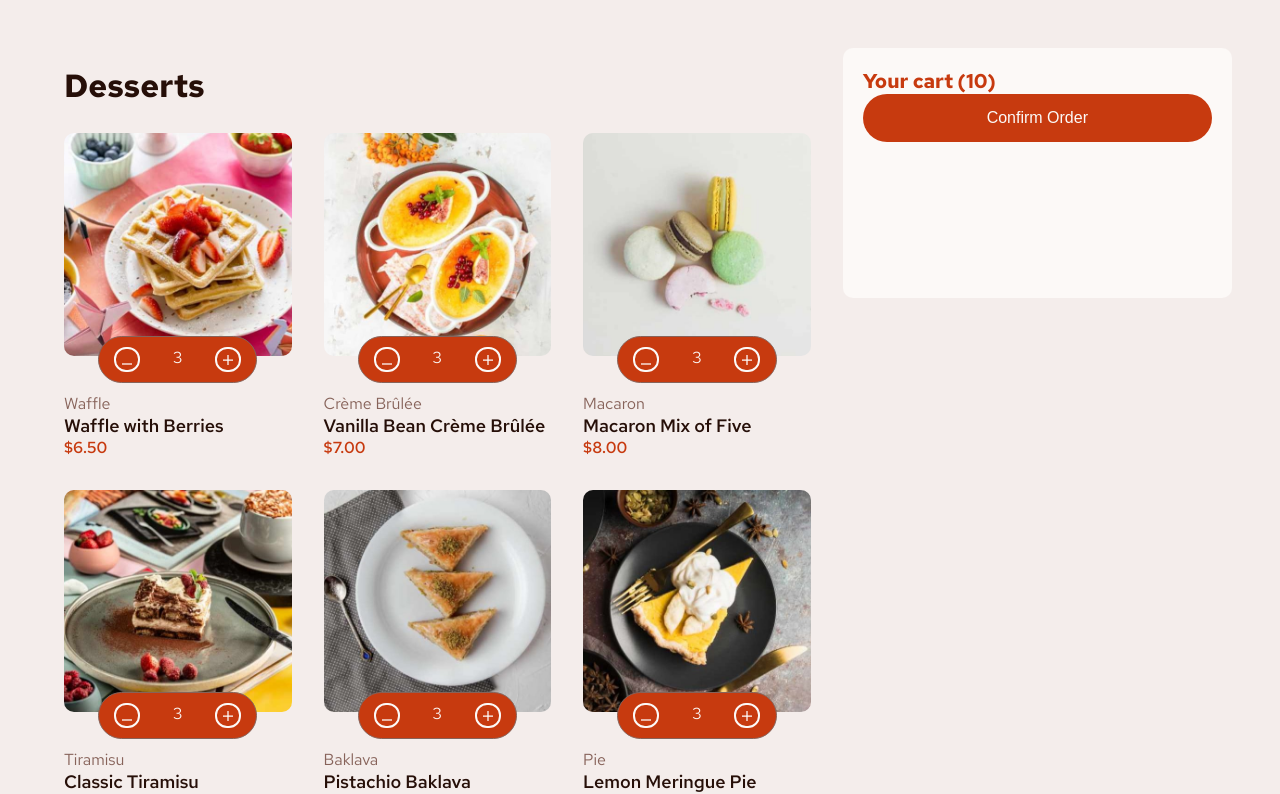
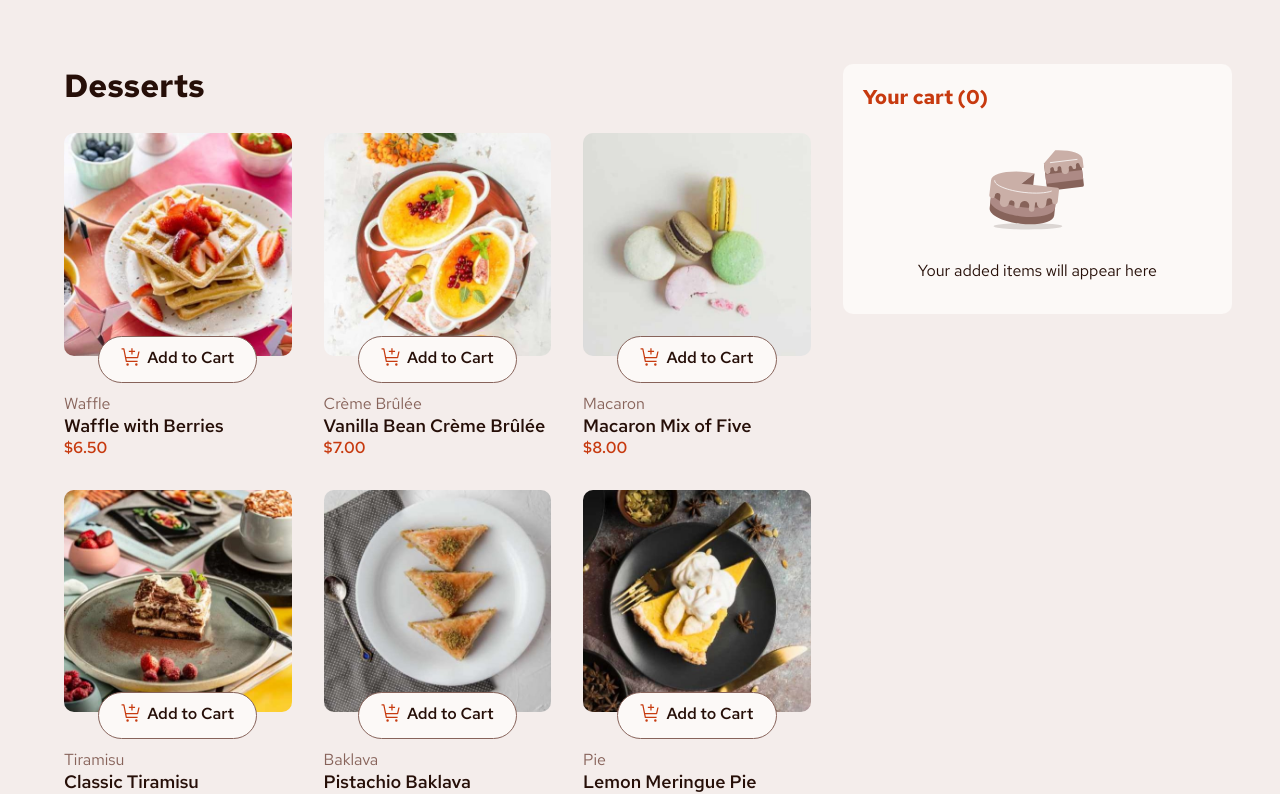
Before and after one commit to beckycode/product-list-with-card, a Vue app: page / in a window 1280 px wide. Shown: the top 794 px of the page. Built offline with nearby package versions, Linux system fonts and the light colour scheme.

Commit message:
feat: add pinia and style cards and shopping cart

```diff
--- a/src/assets/main.css
+++ b/src/assets/main.css
@@ -6,3 +6,7 @@
   padding: 2rem;
   font-weight: normal;
 }
+
+.accent {
+  font-weight: bold;
+}
--- a/src/components/ButtonActions.vue
+++ b/src/components/ButtonActions.vue
@@ -1,16 +1,16 @@
 <template>
-  <div v-if="!isInCart" class="button">
+  <div v-if="!isInCart" class="button" @click="$emit('addToCart')">
     <div class="icon-cart">
       <CartIcon />
     </div>
     <p class="button-label">Add to Cart</p>
   </div>
   <div v-else class="button button-selected">
-    <div class="action">
+    <div class="action" @click="$emit('decrement')">
       <DecrementIcon />
     </div>
     {{ totalItemCart }}
-    <div class="action">
+    <div class="action" @click="$emit('increment')">
       <IncrementIcon />
     </div>
   </div>
@@ -20,6 +20,8 @@
 import CartIcon from '@/assets/images/icon-add-to-cart.svg?component'
 import IncrementIcon from '@/assets/images/icon-increment-quantity.svg?component'
 import DecrementIcon from '@/assets/images/icon-decrement-quantity.svg?component'
+import { useCart } from '@/stores/cart'
+import { mapState } from 'pinia'
 
 export default {
   name: 'ButtonActions',
@@ -28,13 +30,20 @@ export default {
     IncrementIcon,
     DecrementIcon,
   },
+  props: {
+    dessert: {
+      type: Object,
+      required: true,
+    },
+    isInCart: {
+      type: Boolean,
+      default: false,
+    },
+  },
   computed: {
-    isInCart() {
-      return true
-      // return this.cart.some((item) => item.id === this.dessert.id)
-    },
+    ...mapState(useCart, ['cart']),
     totalItemCart() {
-      return 3
+      return this.cart.find((item) => item.id === this.dessert.id).quantity
     },
   },
 }
@@ -75,6 +84,7 @@ export default {
     align-items: flex-start;
     padding: 10px 15px;
     color: var(--color-text-light);
+    border: 1px solid var(--primary-red);
 
     &:hover {
       color: var(--color-text-light);
@@ -83,11 +93,11 @@ export default {
     .action {
       border: 2px solid var(--rose-50);
       border-radius: 12px;
-      padding: 0 6px;
-
-      // &:first-child {
-      //   padding: 7px 3px;
-      // }
+      padding: 4px;
+      display: flex;
+      justify-content: center;
+      align-items: center;
+      transition: all 0.2s ease;
 
       &:hover {
         background-color: var(--color-background);
@@ -95,19 +105,11 @@ export default {
           fill: var(--primary-red);
         }
       }
+
+      &:first-child {
+        padding: 8px 5px;
+      }
     }
   }
 }
-
-// .action {
-//   svg {
-//     fill: var(--primary-red);
-//     transition: fill 0.2s ease;
-
-//     &:hover {
-//       fill: var(--primary-red-dark);
-//       cursor: pointer;
-//     }
-//   }
-// }
 </style>
--- a/src/components/DessertCard.vue
+++ b/src/components/DessertCard.vue
@@ -1,10 +1,17 @@
 <template>
   <article class="card">
     <div class="card-header">
-      <div class="card-image">
+      <div class="card-image" :class="{ selected: isInCart }">
         <img :src="getImageURL" :alt="dessert.name" />
       </div>
-      <ButtonActions class="button-add" />
+      <ButtonActions
+        class="button-add"
+        :dessert="dessert"
+        :isInCart="isInCart"
+        @addToCart="addToCart"
+        @increment="increment"
+        @decrement="decrement"
+      />
     </div>
 
     <div class="card-content">
@@ -18,6 +25,8 @@
 <script>
 import { formatCurrency } from '@/utils/formatters'
 import ButtonActions from './ButtonActions.vue'
+import { useCart } from '@/stores/cart'
+import { mapActions, mapState } from 'pinia'
 
 export default {
   name: 'DessertCard',
@@ -31,11 +40,29 @@ export default {
     },
   },
   computed: {
+    ...mapState(useCart, ['cart']),
     getImageURL() {
       return this.dessert.image.desktop
     },
     price() {
       return formatCurrency(this.dessert.price)
+    },
+    isInCart() {
+      return this.cart.some((item) => item.id === this.dessert.id)
+    },
+  },
+  methods: {
+    ...mapActions(useCart, ['addItem', 'incrementItem', 'decrementItem']),
+    addToCart() {
+      this.addItem(this.dessert)
+    },
+    increment() {
+      console.log('increment')
+
+      this.incrementItem(this.dessert)
+    },
+    decrement() {
+      this.decrementItem(this.dessert)
     },
   },
 }
@@ -61,6 +88,7 @@ export default {
     height: 100%;
     overflow: hidden;
     border-radius: 10px;
+
     img {
       width: 100%;
       height: 100%;
@@ -83,5 +111,9 @@ export default {
   .button-add {
     margin-top: -20px;
   }
+
+  .selected {
+    border: 3px solid var(--primary-red);
+  }
 }
 </style>
--- a/src/components/ShoppingCart.vue
+++ b/src/components/ShoppingCart.vue
@@ -6,6 +6,13 @@
       <p>Your added items will appear here</p>
     </article>
     <article v-else class="products">
+      <p class="order-total">
+        Order Total <span class="price accent">{{ price }}</span>
+      </p>
+      <div class="disclaimer">
+        <CarbonNeutralIcon />
+        <p>This is a <span class="accent">carbon-neutral</span> dellivery</p>
+      </div>
       <BaseButton label="Confirm Order" />
     </article>
   </section>
@@ -13,17 +20,27 @@
 
 <script>
 import BaseButton from './BaseButton.vue'
+import { useCart } from '@/stores/cart'
+import { mapState } from 'pinia'
+import { formatCurrency } from '@/utils/formatters'
+import CarbonNeutralIcon from '@/assets/images/icon-carbon-neutral.svg?component'
 
 export default {
   name: 'ShoppingCart',
   components: {
     BaseButton,
+    CarbonNeutralIcon,
   },
   data() {
-    return {
-      totalItems: 10,
-      cart: [],
-    }
+    return {}
+  },
+
+  computed: {
+    // Use mapState for both state and getters
+    ...mapState(useCart, ['cart', 'totalItems', 'orderTotal']),
+    price() {
+      return formatCurrency(this.orderTotal)
+    },
   },
 }
 </script>
@@ -36,6 +53,7 @@ export default {
   height: max-content;
   border-radius: 10px;
   padding: 20px;
+  margin-top: 16px;
 
   .title {
     color: var(--primary-red);
@@ -54,5 +72,25 @@ export default {
       margin-top: 20px;
     }
   }
+
+  .disclaimer {
+    display: flex;
+    justify-content: center;
+    padding: 15px;
+    margin: 20px 0;
+    width: 100%;
+    background-color: var(--color-background);
+  }
+
+  .order-total {
+    display: flex;
+    justify-content: space-between;
+    align-items: center;
+    margin: 10px 0;
+
+    .price {
+      font-size: 20px;
+    }
+  }
 }
 </style>
--- a/src/stores/cart.js
+++ b/src/stores/cart.js
@@ -0,0 +1,41 @@
+import { defineStore } from 'pinia'
+
+export const useCart = defineStore('cart', {
+  state: () => {
+    return {
+      cart: [],
+    }
+  },
+  actions: {
+    addItem(item) {
+      item = { ...item, quantity: 1 }
+      this.cart.push(item)
+    },
+    incrementItem(item) {
+      const cartItem = this.cart.find((cartItem) => cartItem.id === item.id)
+      if (cartItem) {
+        cartItem.quantity++
+      }
+    },
+    decrementItem(item) {
+      const cartItem = this.cart.find((cartItem) => cartItem.id === item.id)
+      if (cartItem && cartItem.quantity > 1) {
+        cartItem.quantity--
+      } else {
+        // Remove item if quantity would become 0
+        this.cart = this.cart.filter((cartItem) => cartItem.id !== item.id)
+      }
+    },
+    removeItem(item) {
+      this.cart.filter((cartItem) => cartItem.id !== item.id)
+    },
+  },
+  getters: {
+    totalItems: (state) => {
+      return state.cart.reduce((total, item) => total + item.quantity, 0)
+    },
+    orderTotal: (state) => {
+      return state.cart.reduce((total, item) => total + item.price * item.quantity, 0)
+    },
+  },
+})
--- a/src/utils/data.json
+++ b/src/utils/data.json
@@ -8,7 +8,9 @@
     },
     "name": "Waffle with Berries",
     "category": "Waffle",
-    "price": 6.5
+    "price": 6.5,
+    "id": "1",
+    "quantity": 0
   },
   {
     "image": {
@@ -19,7 +21,9 @@
     },
     "name": "Vanilla Bean Crème Brûlée",
     "category": "Crème Brûlée",
-    "price": 7.0
+    "price": 7.0,
+    "id": "2",
+    "quantity": 0
   },
   {
     "image": {
@@ -30,7 +34,9 @@
     },
     "name": "Macaron Mix of Five",
     "category": "Macaron",
-    "price": 8.0
+    "price": 8.0,
+    "id": "3",
+    "quantity": 0
   },
   {
     "image": {
@@ -41,7 +47,9 @@
     },
     "name": "Classic Tiramisu",
     "category": "Tiramisu",
-    "price": 5.5
+    "price": 5.5,
+    "id": "4",
+    "quantity": 0
   },
   {
     "image": {
@@ -52,7 +60,9 @@
     },
     "name": "Pistachio Baklava",
     "category": "Baklava",
-    "price": 4.0
+    "price": 4.0,
+    "id": "5",
+    "quantity": 0
   },
   {
     "image": {
@@ -63,7 +73,9 @@
     },
     "name": "Lemon Meringue Pie",
     "category": "Pie",
-    "price": 5.0
+    "price": 5.0,
+    "id": "6",
+    "quantity": 0
   },
   {
     "image": {
@@ -74,7 +86,9 @@
     },
     "name": "Red Velvet Cake",
     "category": "Cake",
-    "price": 4.5
+    "price": 4.5,
+    "id": "7",
+    "quantity": 0
   },
   {
     "image": {
@@ -85,7 +99,9 @@
     },
     "name": "Salted Caramel Brownie",
     "category": "Brownie",
-    "price": 4.5
+    "price": 4.5,
+    "id": "8",
+    "quantity": 0
   },
   {
     "image": {
@@ -96,6 +112,8 @@
     },
     "name": "Vanilla Panna Cotta",
     "category": "Panna Cotta",
-    "price": 6.5
+    "price": 6.5,
+    "id": "9",
+    "quantity": 0
   }
 ]
```
